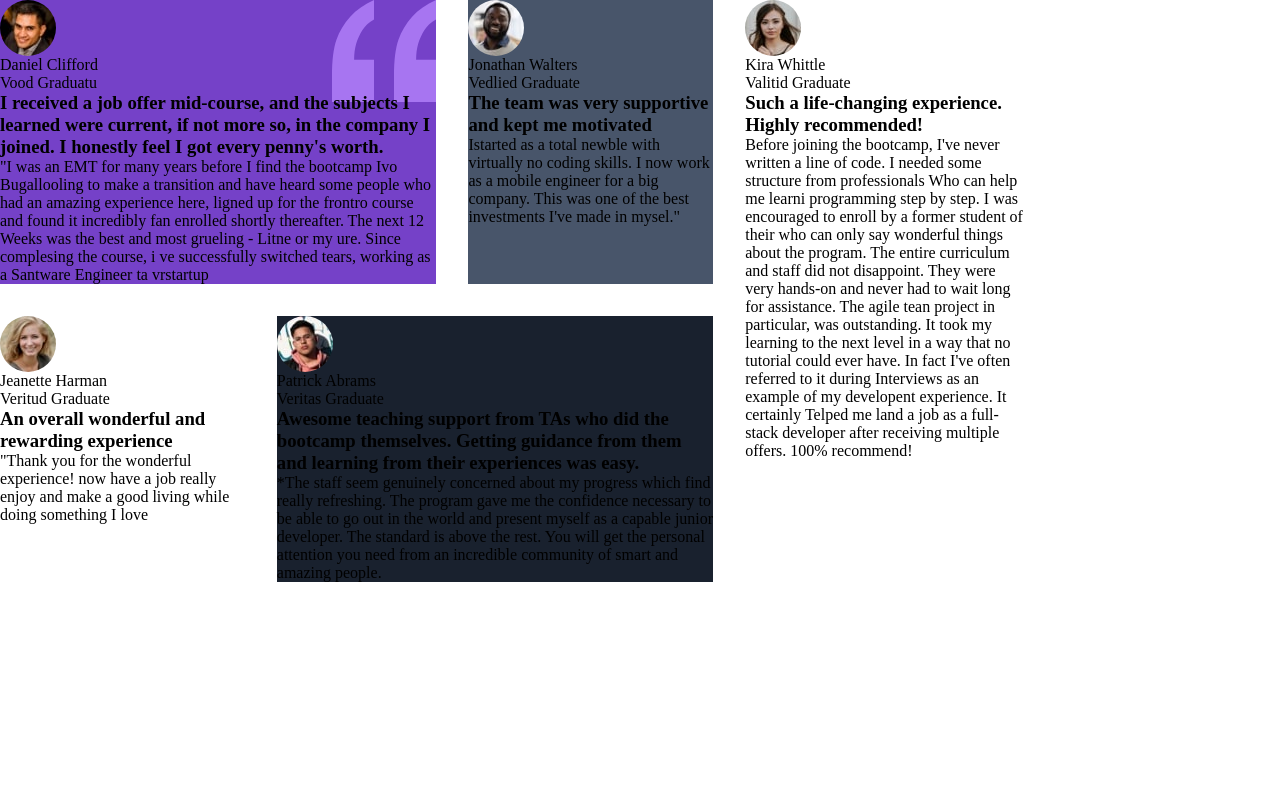
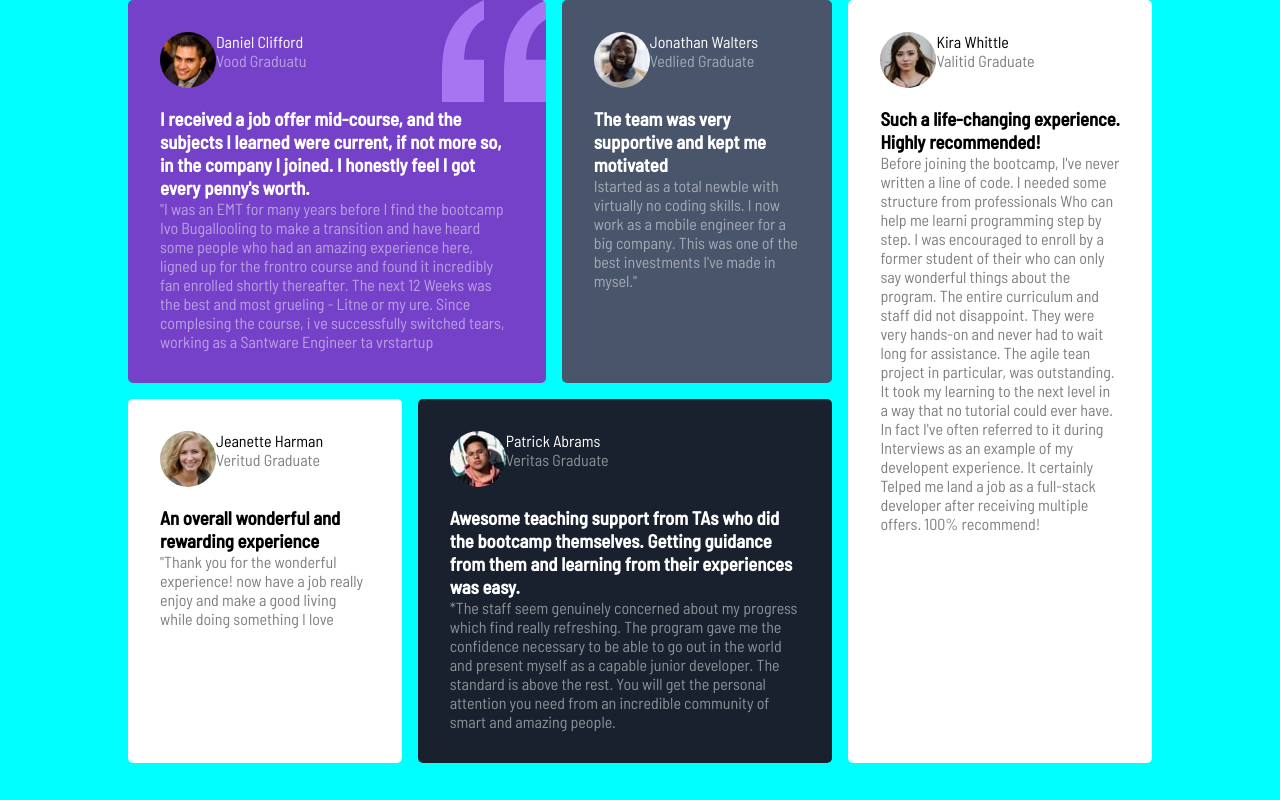
Before and after one commit to halaibrahim867/Testimonials-grid-section, a plain HTML site: page index.html in a window 1280 px wide. Drawn offline with Linux system fonts and the light colour scheme.

Commit message:
add div to images and info

```diff
--- a/css/style.css
+++ b/css/style.css
@@ -2,19 +2,44 @@
     padding:0;
     margin: 0;
 }
-.testimonial{
+body{
+    background-color: aqua;
+    font-family: 'Barlow Semi Condensed', sans-serif;
+}
+.feedbacks{
     width:80%;
     display: grid;
     grid-template-columns: repeat(4,auto);
     grid-template-rows: repeat(2,minmax(16rem,max-content));
-    grid-gap: 2rem;
-    justify-content: center;
+    grid-gap: 1rem;
+    margin: auto;
 }
-.testimonial div img{
+.feedbacks .feedback{
+    padding-inline: 2rem;
+    padding-block: 2rem;
+    border-radius: 5px;
+}
+.feedbacks .info-feedback{
     display: flex;
+    flex-wrap: wrap;
+}
+.feedbacks .daniel,
+.feedbacks .jonathan,
+.feedbacks .patrick{
+    color: white;
+}
+.feedbacks .feedback .info-feedback,
+.feedbacks .feedback .info-feedback{
+    margin-block-end: 1rem;
+}
+.feedbacks .sub-heading ,
+.feedbacks .grad{
+    opacity: 50%;
+}
+.feedbacks .info-feedback img{
     border-radius: 50%;
 }
-.testimonial .test-daniel{
+.feedbacks .daniel{
     background: url(../images/bg-pattern-quotation.svg),
     rgb(117, 65, 200);
     background-repeat: no-repeat;
@@ -22,20 +47,20 @@
     grid-column-start:1;
     grid-column-end: 3;
 }
-.testimonial .test-jonathan{
+.feedbacks .jonathan{
     background-color:  rgb(72, 85, 106);
     grid-column-start: 3;
 }
-.testimonial .test-kira ,
-.testimonial .test-jeanette{
+.feedbacks .kira ,
+.feedbacks .jeanette{
     background-color: rgb(255, 255, 255);
 }
-.testimonial .test-kira{
+.feedbacks .kira{
     grid-column-start: 4;
     grid-row-start: 1;
     grid-row-end: 3;
 }
-.testimonial .test-patrick{
+.feedbacks .patrick{
     background-color:  rgb(25, 33, 46);
     grid-column-start: 2;
     grid-column-end: 4;
--- a/index.html
+++ b/index.html
@@ -2,63 +2,135 @@
 <html lang="en">
 
 <head>
-    <meta charset="UTF-8">
-    <meta http-equiv="X-UA-Compatible" content="IE=edge">
-    <meta name="viewport" content="width=device-width, initial-scale=1.0">
+  <meta charset="UTF-8" />
+  <meta http-equiv="X-UA-Compatible" content="IE=edge" />
+  <meta name="viewport" content="width=device-width, initial-scale=1.0" />
   <title>Testimonal grid FrontEnd Mentor</title>
-    <link rel="stylesheet" href="css/style.css">
+  <link rel="preconnect" href="https://fonts.googleapis.com" />
+  <link rel="preconnect" href="https://fonts.gstatic.com" crossorigin />
+  <link href="https://fonts.googleapis.com/css2?family=Barlow+Semi+Condensed:wght@400;500&display=swap"
+    rel="stylesheet" />
+  <link rel="stylesheet" href="css/style.css" />
 </head>
 
 <body>
-    <div class="testimonial">
-
-        <div class="test-daniel">
-            <img src="images/image-daniel.jpg" alt="">
-            <p class="test-name">Daniel Clifford</p>
+  <div class="feedbacks">
+    <div class="feedback daniel">
+      <div class="info-feedback">
+        <div class="image-info">
+          <img src="images/image-daniel.jpg" alt="" />
+        </div>
+        <div class="name-info">
+          <p class="name">Daniel Clifford</p>
           <p class="grad">Vood Graduatu</p>
-            <h3 class="heading">I received a job offer mid-course, and the subjects I learned were current, if not more so, in the
-                company I joined. I honestly feel I got every penny's worth.</h3>
-            <p>"I was an EMT for many years before I find the bootcamp Ivo Bugallooling to make a transition and have
-                heard some people who had an amazing experience here, ligned up for the frontro course and found it
-                incredibly fan enrolled shortly thereafter. The next 12 Weeks was the best and most grueling - Litne or
-                my ure. Since complesing the course, i ve successfully switched tears, working as a Santware Engineer ta
-                vrstartup</p>
+        </div>
+      </div>
+      <h3 class="heading">
+        I received a job offer mid-course, and the subjects I learned were
+        current, if not more so, in the company I joined. I honestly feel I
+        got every penny's worth.
+      </h3>
+      <p class="sub-heading">
+        "I was an EMT for many years before I find the bootcamp Ivo
+        Bugallooling to make a transition and have heard some people who had
+        an amazing experience here, ligned up for the frontro course and found
+        it incredibly fan enrolled shortly thereafter. The next 12 Weeks was
+        the best and most grueling - Litne or my ure. Since complesing the
+        course, i ve successfully switched tears, working as a Santware
+        Engineer ta vrstartup
+      </p>
     </div>
 
-        <div class="test-jonathan">
-            <img src="images/image-jonathan.jpg" alt="">
-            <p class="test-name">Jonathan Walters</p>
+    <div class="feedback jonathan">
+      <div class="info-feedback">
+        <div class="image-info">
+          <img src="images/image-jonathan.jpg" alt="" />
+        </div>
+        <div class="name-info">
+          <p class="name">Jonathan Walters</p>
           <p class="grad">Vedlied Graduate</p>
-            <h3 class="heading">The team was very supportive and kept me motivated</h3>
-            <p>Istarted as a total newble with virtually no coding skills. I now work as a mobile engineer for a big company. This was one of the best investments I've made in mysel."</p>
+        </div>
+      </div>
+      <h3 class="heading">
+        The team was very supportive and kept me motivated
+      </h3>
+      <p class="sub-heading">
+        Istarted as a total newble with virtually no coding skills. I now work
+        as a mobile engineer for a big company. This was one of the best
+        investments I've made in mysel."
+      </p>
     </div>
 
-        <div class="test-kira">
-            <img src="images/image-kira.jpg" alt="">
-            <p class="test-name">Kira Whittle</p>
+    <div class="feedback kira">
+      <div class="info-feedback">
+        <div class="image-info">
+          <img src="images/image-kira.jpg" alt="" />
+        </div>
+        <div class="name-info">
+          <p class="name">Kira Whittle</p>
           <p class="grad">Valitid Graduate</p>
-            <h3 class="heading">Such a life-changing experience. Highly recommended!</h3>
-            <p>Before joining the bootcamp, I've never written a line of code. I needed some structure from professionals Who can help me learni programming step by step. I was encouraged to enroll by a former student of their who can only say wonderful things about the program. The entire curriculum and staff did not disappoint. They were very hands-on and never had to wait long for assistance. The agile tean project in particular, was outstanding. It took my learning to the next level in a way that no tutorial could ever have. In fact I've often referred to it during Interviews as an example of my developent experience. It certainly Telped me land a job as a full-stack developer after receiving multiple offers. 100% recommend!</p>
+        </div>
+      </div>
+      <h3 class="heading">
+        Such a life-changing experience. Highly recommended!
+      </h3>
+      <p class="sub-heading">
+        Before joining the bootcamp, I've never written a line of code. I
+        needed some structure from professionals Who can help me learni
+        programming step by step. I was encouraged to enroll by a former
+        student of their who can only say wonderful things about the program.
+        The entire curriculum and staff did not disappoint. They were very
+        hands-on and never had to wait long for assistance. The agile tean
+        project in particular, was outstanding. It took my learning to the
+        next level in a way that no tutorial could ever have. In fact I've
+        often referred to it during Interviews as an example of my developent
+        experience. It certainly Telped me land a job as a full-stack
+        developer after receiving multiple offers. 100% recommend!
+      </p>
     </div>
 
-        <div class="test-jeanette">
-            <img src="images/image-jeanette.jpg" alt="">
-            <p class="test-name">Jeanette Harman</p>
+    <div class="feedback jeanette">
+      <div class="info-feedback">
+        <div class="image-info">
+          <img src="images/image-jeanette.jpg" alt="" />
+        </div>
+        <div class="name-info">
+          <p class="name">Jeanette Harman</p>
           <p class="grad">Veritud Graduate</p>
+        </div>
+      </div>
       <h3 class="heading">An overall wonderful and rewarding experience</h3>
-            <p>"Thank you for the wonderful experience! now have a job really enjoy and make a good living while doing something I love</p>
+      <p class="sub-heading">
+        "Thank you for the wonderful experience! now have a job really enjoy
+        and make a good living while doing something I love
+      </p>
     </div>
 
-        <div class="test-patrick">
-            <img src="images/image-patrick.jpg" alt="">
-            <p class="test-name">Patrick Abrams</p>
+    <div class="feedback patrick">
+      <div class="info-feedback">
+        <div class="image-info">
+          <img src="images/image-patrick.jpg" alt="" />
+        </div>
+        <div class="name-info">
+          <p class="name">Patrick Abrams</p>
           <p class="grad">Veritas Graduate</p>
-            <h3 class="heading">Awesome teaching support from TAs who did the bootcamp themselves. Getting guidance from them and learning from their experiences was easy.</h3>
-            <p>*The staff seem genuinely concerned about my progress which find really refreshing. The program gave me the confidence necessary to be able to go out in the world and present myself as a capable junior developer. The standard is above the rest. You will get the personal attention you need from an incredible community of smart and amazing people.</p>
         </div>
-
       </div>
-
+      <h3 class="heading">
+        Awesome teaching support from TAs who did the bootcamp themselves.
+        Getting guidance from them and learning from their experiences was
+        easy.
+      </h3>
+      <p class="sub-heading">
+        *The staff seem genuinely concerned about my progress which find
+        really refreshing. The program gave me the confidence necessary to be
+        able to go out in the world and present myself as a capable junior
+        developer. The standard is above the rest. You will get the personal
+        attention you need from an incredible community of smart and amazing
+        people.
+      </p>
+    </div>
+  </div>
 </body>
 
 </html>
```
Lines whose indentation alone changed are shown as unchanged.
